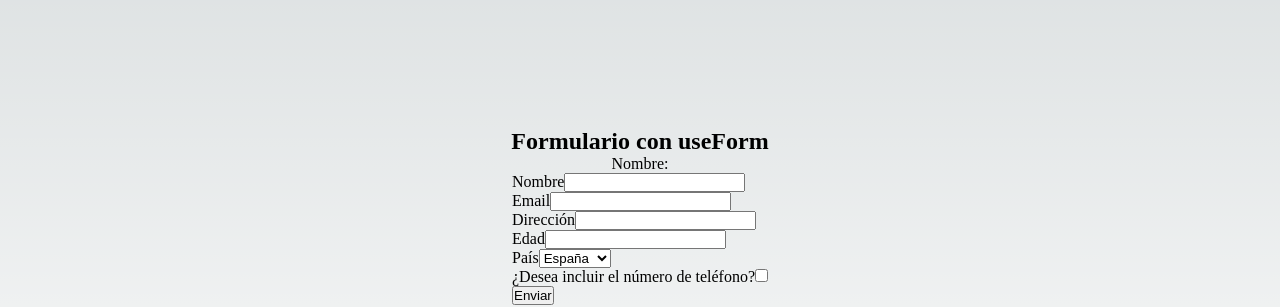
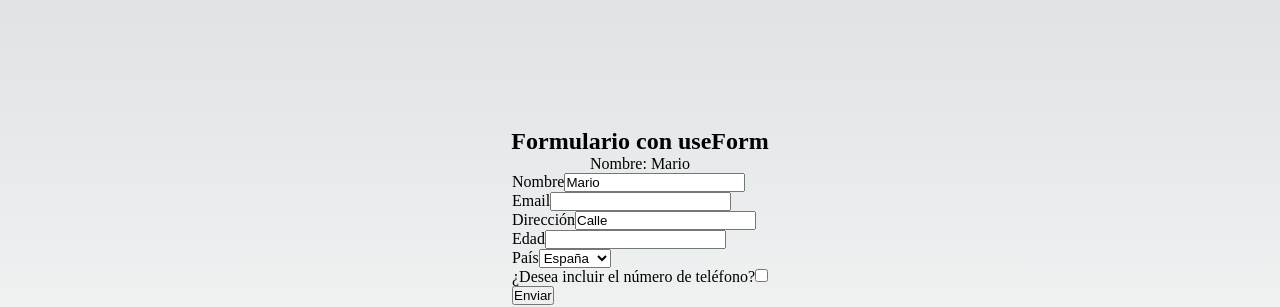
Before and after one commit to Aluonam/useForm, a Next.js app: page / in a window 1280 px wide. Shown: the part 184-491 px from the top of the page. Built offline with nearby package versions, Linux system fonts and the light colour scheme.

Commit message:
feat: default value in useForm
const { register, formState:{ errors }, watch, handleSubmit } = useForm({
    defaultValues: {
        nombre: 'Mario',
        direccion: 'Calle'
    }
  });

```diff
--- a/components/ExampleUseForm.jsx
+++ b/components/ExampleUseForm.jsx
@@ -4,7 +4,12 @@ import { ageValidator } from './validators';
 
 const ExampleUseForm = () => {
 
-  const { register, formState:{ errors }, watch, handleSubmit } = useForm();
+  const { register, formState:{ errors }, watch, handleSubmit } = useForm({
+    defaultValues: {
+        nombre: 'Mario',
+        direccion: 'Calle'
+    }
+  });
 
   const onSubmit = (data) => {
     console.log(data);
```
